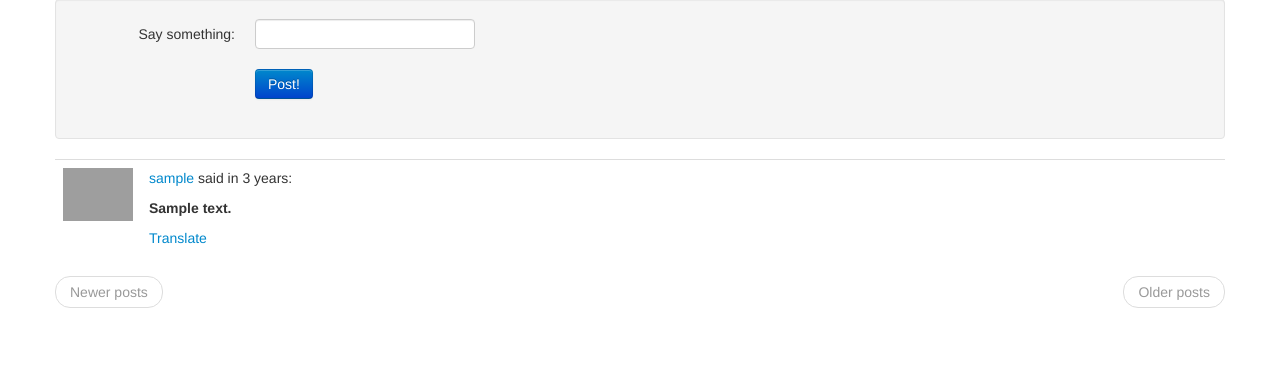
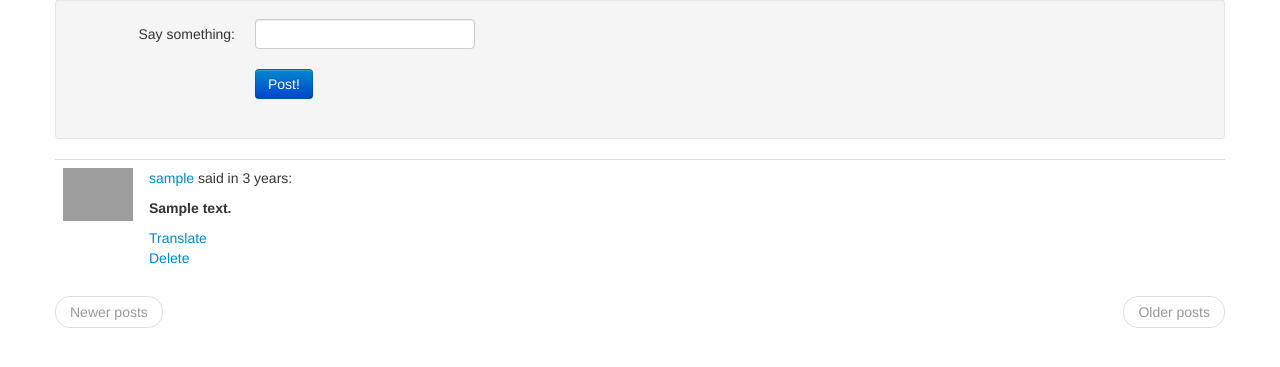
Before and after one commit to iulianstana/Flask-Miguel-Tutorial, a Flask app: page / in a window 1280 px wide. Shown: the part 123-490 px from the top of the page. Run offline with Flask 2, Linux system fonts and the light colour scheme; a user stored in the database is signed in; tables that the repository leaves empty hold one stand-in row (values such as "Sample post"); parts of the project's set-up code (start-up, migrations or seed data) failed here and were passed over; some libraries are stand-ins or nearby versions; grey boxes are pictures that could not be loaded.

Commit message:
[delete] adding a delete mechanism to our blog

```diff
--- a/app/templates/post.html
+++ b/app/templates/post.html
@@ -20,6 +20,9 @@
             </div>
             <img id="loading{{ post.id }}" style="display: none" src="/static/img/loading.gif">
             {% endif %}
+            {% if post.author.id == g.user.id %}
+            <div><a href="{{ url_for('delete', id=post.id) }}">{{ _('Delete') }}</a></div>
+            {% endif %}
         </td>
     </tr>
 </table>
--- a/app/views.py
+++ b/app/views.py
@@ -238,3 +238,19 @@ def translate():
             request.form['destLang']
         )
     })
+
+
+@app.route('/delete/<int:id>')
+@login_required
+def delete(id):
+    post = Post.query.get(id)
+    if post is None:
+        flash('Post not found.')
+        return redirect(url_for('index'))
+    if post.author.id != g.user.id:
+        flash('You cannot delete this post.')
+        return redirect(url_for('index'))
+    db.session.delete(post)
+    db.session.commit()
+    flash('Your post has been deleted.')
+    return redirect(url_for('index'))
```
